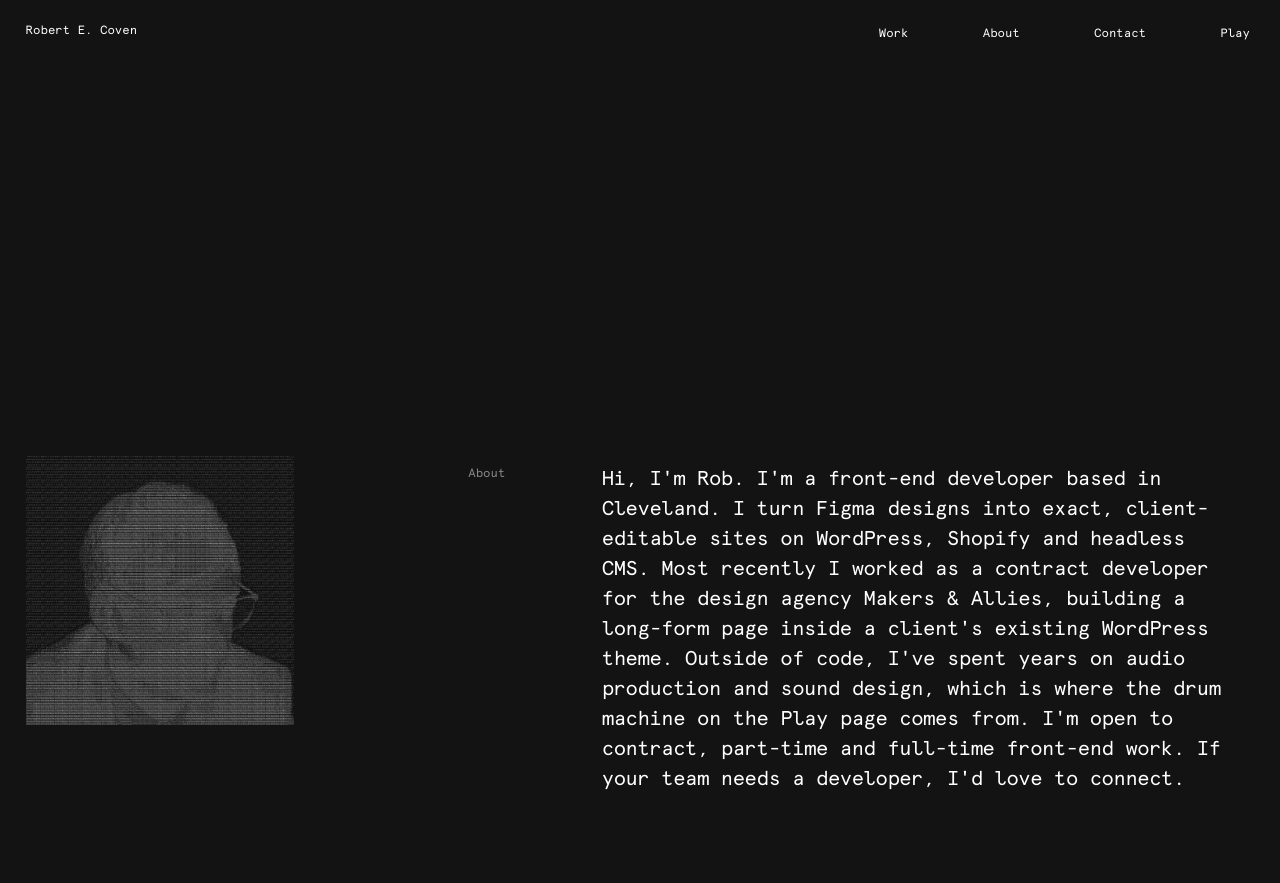
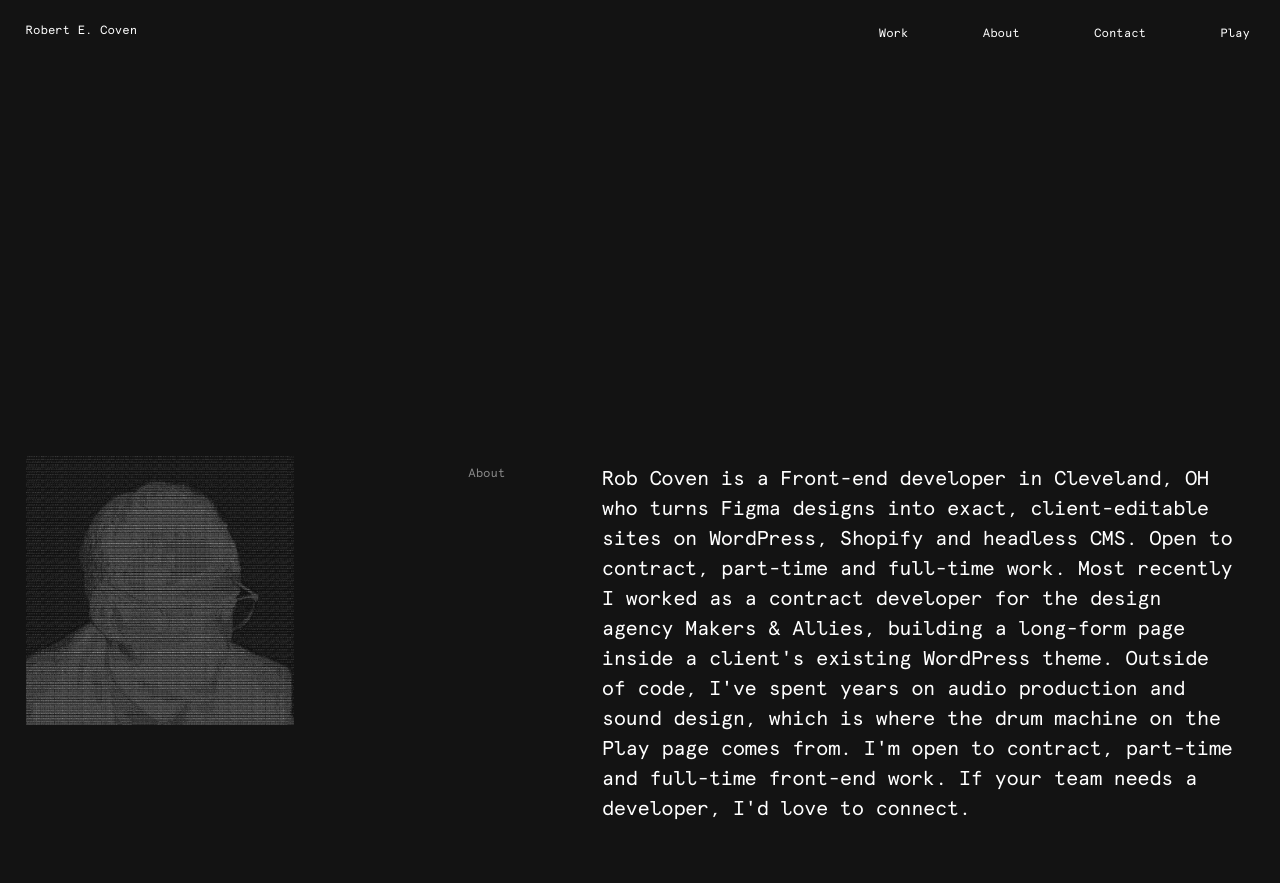
Before and after one commit to Robcvn/rob-coven, a plain HTML site: page about.html in a window 1280 px wide. Shown: the top 883 px of the page. Drawn offline with Linux system fonts and the light colour scheme.

Commit message:
Open the About paragraph with the new intro sentence

```diff
--- a/about.html
+++ b/about.html
@@ -63,7 +63,7 @@
                         <span class="label-text">About</span>
                     </div>
                     <div class="col-10">
-                    <p class="about-text">Hi, I'm Rob. I'm a front-end developer based in Cleveland. I turn Figma designs into exact, client-editable sites on WordPress, Shopify and headless CMS. Most recently I worked as a contract developer for the design agency Makers &amp; Allies, building a long-form page inside a client's existing WordPress theme. Outside of code, I've spent years on audio production and sound design, which is where the drum machine on the Play page comes from. I'm open to contract, part-time and full-time front-end work. If your team needs a developer, I'd love to connect.</p>
+                    <p class="about-text">Rob Coven is a Front-end developer in Cleveland, OH who turns Figma designs into exact, client-editable sites on WordPress, Shopify and headless CMS. Open to contract, part-time and full-time work. Most recently I worked as a contract developer for the design agency Makers &amp; Allies, building a long-form page inside a client's existing WordPress theme. Outside of code, I've spent years on audio production and sound design, which is where the drum machine on the Play page comes from. I'm open to contract, part-time and full-time front-end work. If your team needs a developer, I'd love to connect.</p>
                     </div>
                 </div>
                 <div class="row">
```
